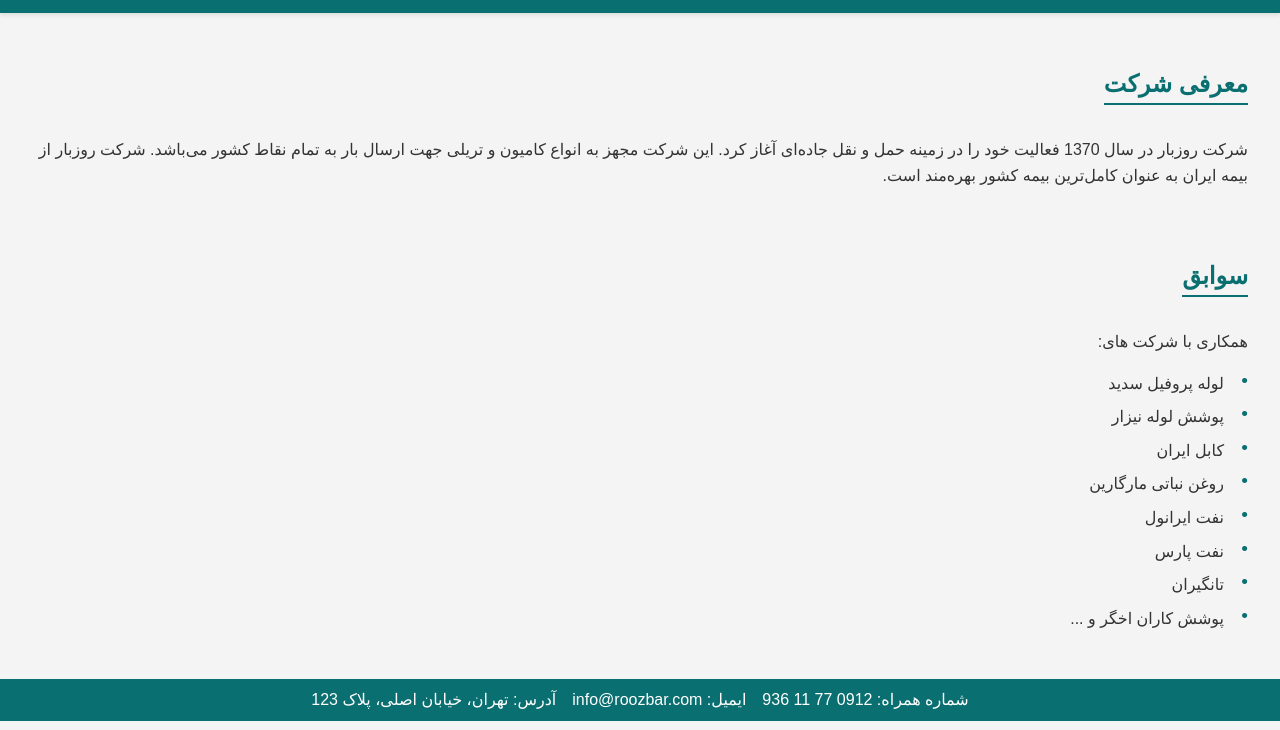
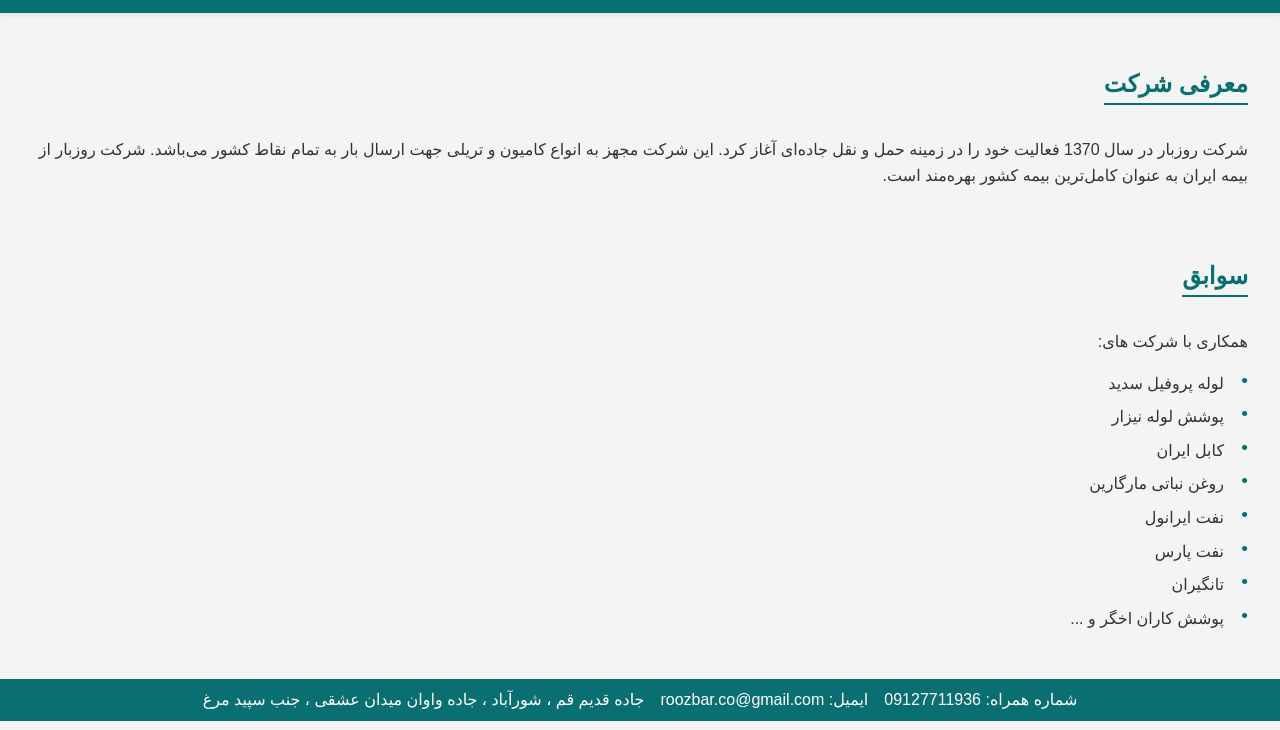
Before and after one commit to roozbar/roozbar.github.io, a plain HTML site: page index.html in a window 1280 px wide. Shown: the part 70-800 px from the top of the page. Drawn offline with Linux system fonts and the light colour scheme.

Commit message:
Update index.html

```diff
--- a/index.html
+++ b/index.html
@@ -37,9 +37,9 @@
     </main>
     <footer>
         <div class="contact-info">
-            <p>شماره همراه: 0912 77 11 936</p>
-            <p>ایمیل: info@roozbar.com</p>
-            <p>آدرس: تهران، خیابان اصلی، پلاک 123</p>
+            <p>شماره همراه: 09127711936</p>
+            <p>ایمیل: roozbar.co@gmail.com</p>
+            <p>جاده قدیم قم ، شورآباد ، جاده واوان میدان عشقی ، جنب سپید مرغ</p>
         </div>
     </footer>
 </body>
```
